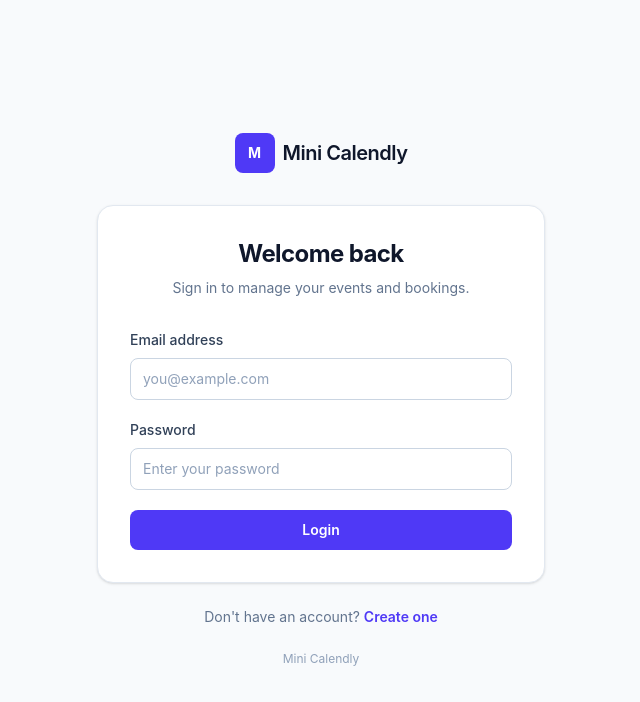
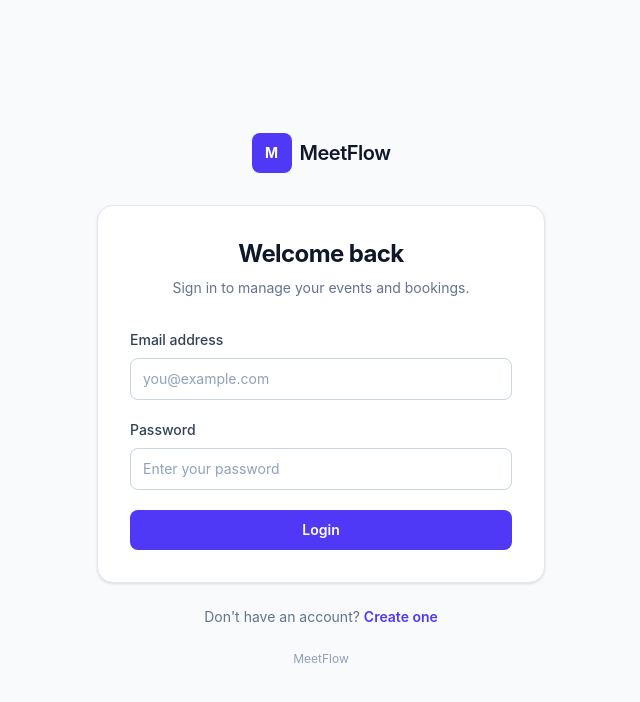
Before and after one commit to Priyanshupandey77/mini-calendly, a React (Vite) app in the folder frontend/: page /login in a window 1280 px wide. Shown: the top 702 px of the page, without its empty margins (319-959 px from the left). Built offline with nearby package versions, Linux system fonts and the light colour scheme; no server answers.

Commit message:
improve auth form feedback

```diff
--- a/frontend/src/components/Booking.tsx
+++ b/frontend/src/components/Booking.tsx
@@ -206,7 +206,7 @@ export default function PublicBookingPage() {
           </div>
 
           <span className="text-lg font-semibold tracking-tight text-slate-900">
-            Mini Calendly
+            MeetFlow
           </span>
         </div>
 
@@ -520,7 +520,7 @@ export default function PublicBookingPage() {
         </div>
 
         <p className="mt-8 text-center text-xs text-slate-400">
-          Powered by Mini Calendly
+          Powered by MeetFlow
         </p>
       </div>
     </div>
--- a/frontend/src/components/Navbar.tsx
+++ b/frontend/src/components/Navbar.tsx
@@ -23,7 +23,7 @@ export default function Navbar() {
           </div>
 
           <span className="text-lg font-semibold tracking-tight text-slate-900">
-            Mini Calendly
+            MeetFlow
           </span>
         </div>
 
--- a/frontend/src/components/Sidebar.tsx
+++ b/frontend/src/components/Sidebar.tsx
@@ -49,7 +49,7 @@ export default function Sidebar() {
         </nav>
 
         <div className="mt-auto border-t border-slate-200 pt-4">
-          <p className="px-3 text-xs text-slate-400">Mini Calendly</p>
+          <p className="px-3 text-xs text-slate-400">MeetFlow</p>
         </div>
       </div>
     </aside>
--- a/frontend/src/components/auth/ProtectedRoute.tsx
+++ b/frontend/src/components/auth/ProtectedRoute.tsx
@@ -18,7 +18,7 @@ export default function ProtectedRoute({ children }: ProtectedRouteProps) {
           </div>
 
           <p className="mt-4 text-sm font-medium text-slate-600">
-            Loading Mini Calendly...
+            Loading MeetFlow...
           </p>
         </div>
       </div>
--- a/frontend/src/pages/Home.tsx
+++ b/frontend/src/pages/Home.tsx
@@ -12,7 +12,7 @@ function Home() {
             </div>
 
             <span className="text-lg font-semibold tracking-tight text-slate-900">
-              Mini Calendly
+              MeetFlow
             </span>
           </div>
 
@@ -138,7 +138,7 @@ function Home() {
 
       {/* Footer */}
       <footer className="border-t border-slate-200 bg-white px-4 py-6">
-        <p className="text-center text-xs text-slate-400">Mini Calendly</p>
+        <p className="text-center text-xs text-slate-400">MeetFlow</p>
       </footer>
     </div>
   );
--- a/frontend/src/pages/Login.tsx
+++ b/frontend/src/pages/Login.tsx
@@ -6,19 +6,24 @@ import { Link } from "react-router-dom";
 function Login() {
   const [email, setEmail] = useState("");
   const [password, setPassword] = useState("");
-
+  const [isLoading, setIsLoading] = useState(false);
   const { login } = useAuth();
   const navigate = useNavigate();
 
   const handleSubmit = async (e: React.SubmitEvent) => {
     e.preventDefault();
 
-    await login({
-      email,
-      password,
-    });
+    try {
+      setIsLoading(true);
+      await login({
+        email,
+        password,
+      });
 
-    navigate("/dashboard");
+      navigate("/dashboard");
+    } finally {
+      setIsLoading(false);
+    }
   };
 
   return (
@@ -31,7 +36,7 @@ function Login() {
           </div>
 
           <span className="text-xl font-semibold tracking-tight text-slate-900">
-            Mini Calendly
+            MeetFlow
           </span>
         </div>
 
@@ -91,9 +96,10 @@ function Login() {
             {/* Submit */}
             <button
               type="submit"
+              disabled={isLoading}
               className="w-full rounded-lg bg-indigo-600 px-4 py-2.5 text-sm font-semibold text-white transition hover:bg-indigo-700 focus:outline-none focus:ring-2 focus:ring-indigo-500 focus:ring-offset-2"
             >
-              Login
+              {isLoading ? "Logging in..." : "Login"}
             </button>
           </form>
         </div>
@@ -107,7 +113,7 @@ function Login() {
             Create one
           </Link>
         </p>
-        <p className="mt-6 text-center text-xs text-slate-400">Mini Calendly</p>
+        <p className="mt-6 text-center text-xs text-slate-400">MeetFlow</p>
       </div>
     </div>
   );
--- a/frontend/src/pages/Register.tsx
+++ b/frontend/src/pages/Register.tsx
@@ -1,12 +1,14 @@
 import { useState } from "react";
 import { Link, useNavigate } from "react-router-dom";
 import { useAuth } from "../contexts/AuthContext";
+import axios from "axios";
 
 function Register() {
   const [email, setEmail] = useState("");
   const [name, setName] = useState("");
   const [password, setPassword] = useState("");
   const [error, setError] = useState("");
+  const [isLoading, setIsLoading] = useState(false);
 
   const { register } = useAuth();
   const navigate = useNavigate();
@@ -15,6 +17,8 @@ function Register() {
     e.preventDefault();
 
     try {
+      setIsLoading(true);
+      setError("");
       await register({
         email,
         name,
@@ -23,7 +27,13 @@ function Register() {
 
       navigate("/dashboard");
     } catch (error) {
-      setError("Registration failed..");
+      if (axios.isAxiosError(error)) {
+        setError(error.response?.data?.msg || "Registration failed");
+      } else {
+        setError("Registration failed");
+      }
+    } finally {
+      setIsLoading(false);
     }
   };
 
@@ -37,7 +47,7 @@ function Register() {
           </div>
 
           <span className="text-xl font-semibold tracking-tight text-slate-900">
-            Mini Calendly
+            MeetFlow
           </span>
         </div>
 
@@ -69,7 +79,10 @@ function Register() {
                 name="username"
                 placeholder="Enter your name"
                 value={name}
-                onChange={(e) => setName(e.target.value)}
+                onChange={(e) => {
+                  setName(e.target.value);
+                  setError("");
+                }}
                 className="w-full rounded-lg border border-slate-300 bg-white px-3 py-2.5 text-sm text-slate-900 outline-none transition placeholder:text-slate-400 focus:border-indigo-500 focus:ring-2 focus:ring-indigo-500/20"
               />
             </div>
@@ -89,7 +102,10 @@ function Register() {
                 name="email"
                 placeholder="you@example.com"
                 value={email}
-                onChange={(e) => setEmail(e.target.value)}
+                onChange={(e) => {
+                  setEmail(e.target.value);
+                  setError("");
+                }}
                 className="w-full rounded-lg border border-slate-300 bg-white px-3 py-2.5 text-sm text-slate-900 outline-none transition placeholder:text-slate-400 focus:border-indigo-500 focus:ring-2 focus:ring-indigo-500/20"
               />
             </div>
@@ -109,7 +125,10 @@ function Register() {
                 name="password"
                 placeholder="Create a password"
                 value={password}
-                onChange={(e) => setPassword(e.target.value)}
+                onChange={(e) => {
+                  setPassword(e.target.value);
+                  setError("");
+                }}
                 className="w-full rounded-lg border border-slate-300 bg-white px-3 py-2.5 text-sm text-slate-900 outline-none transition placeholder:text-slate-400 focus:border-indigo-500 focus:ring-2 focus:ring-indigo-500/20"
               />
             </div>
@@ -124,9 +143,10 @@ function Register() {
             {/* Submit */}
             <button
               type="submit"
+              disabled={isLoading}
               className="w-full rounded-lg bg-indigo-600 px-4 py-2.5 text-sm font-semibold text-white transition hover:bg-indigo-700 focus:outline-none focus:ring-2 focus:ring-indigo-500 focus:ring-offset-2"
             >
-              Create account
+              {isLoading ? "Creating account..." : "Create account"}
             </button>
           </form>
         </div>
@@ -142,7 +162,7 @@ function Register() {
           </Link>
         </p>
 
-        <p className="mt-4 text-center text-xs text-slate-400">Mini Calendly</p>
+        <p className="mt-4 text-center text-xs text-slate-400">MeetFlow</p>
       </div>
     </div>
   );
```
